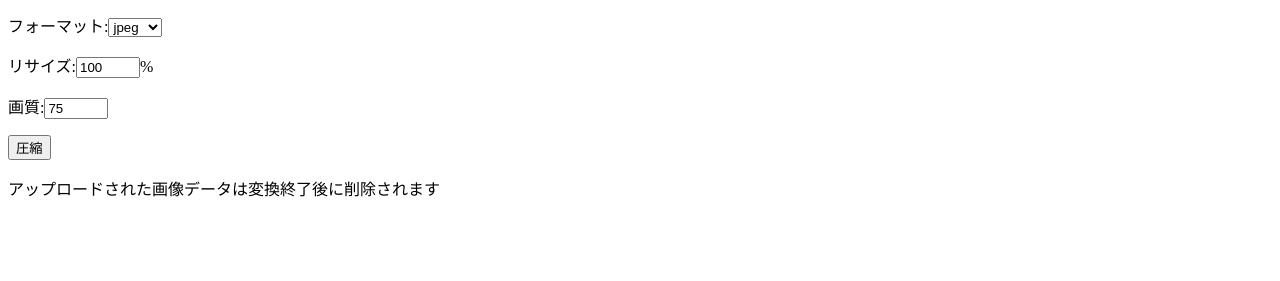
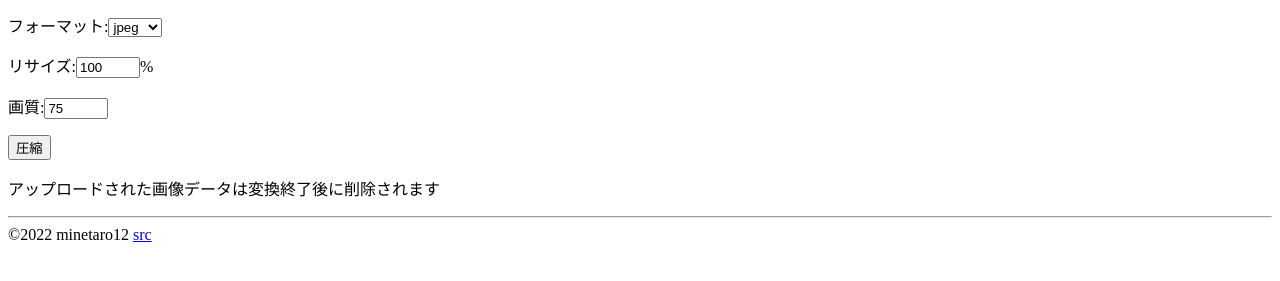
Before and after one commit to minetaro12/image-optimize, a website: page public/client.html in a window 1280 px wide. Shown: the part 113-394 px from the top of the page. Drawn offline with Linux system fonts and the light colour scheme.

Commit message:
fix client

```diff
--- a/public/client.html
+++ b/public/client.html
@@ -17,6 +17,8 @@
       <p>画質:<input type="number" value="75" name="quality" min="1" max="100" required></p>
       <p><input type="submit" value="圧縮"></p>
       <p>アップロードされた画像データは変換終了後に削除されます</p>
+      <hr>
+      <footer>&copy;2022 minetaro12 <a href="https://github.com/minetaro12/image-optimize" target="_blank">src</a></footer>
     </form>
   </body>
 </html>
```
